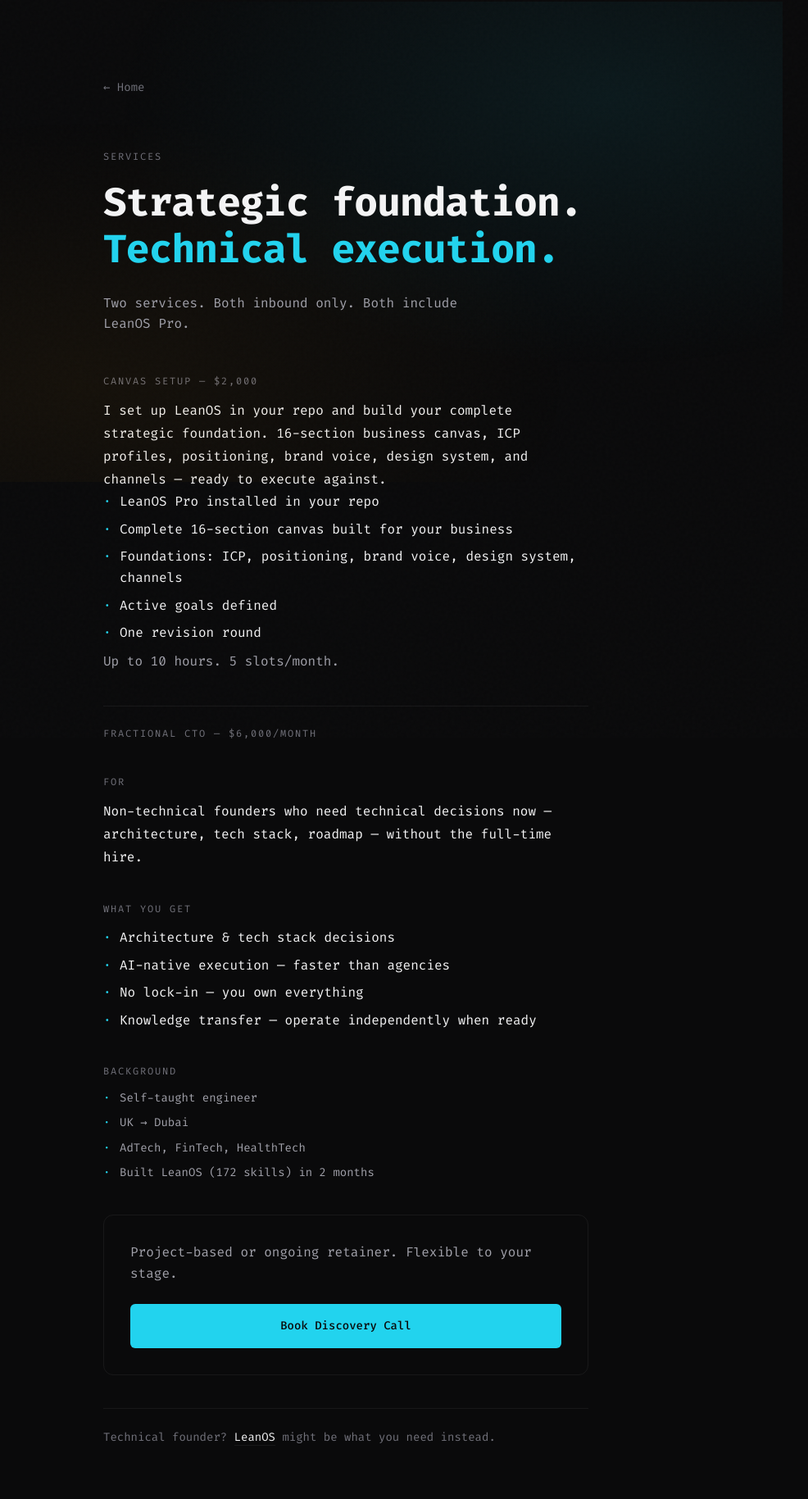
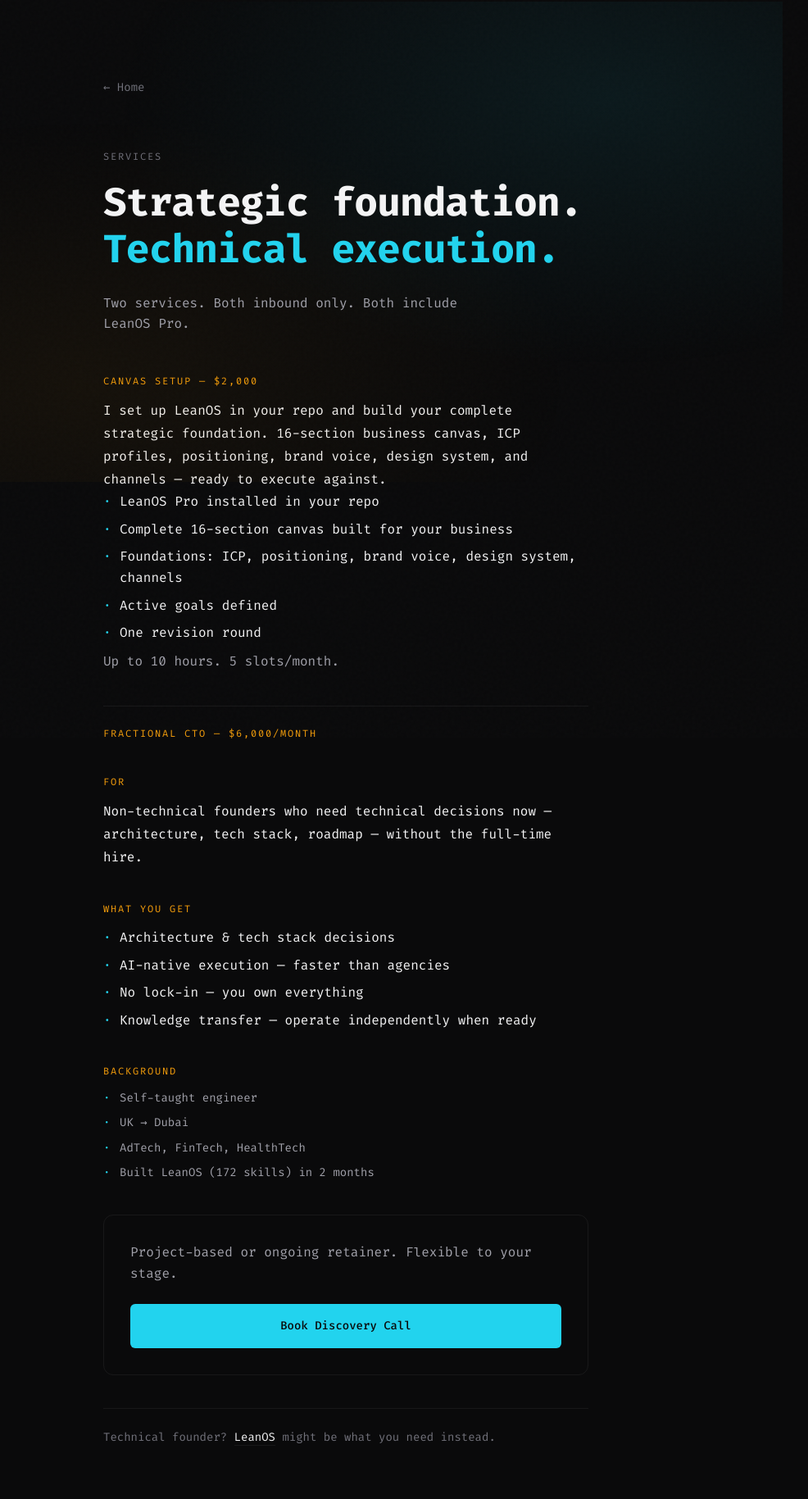
Before and after one commit to BellaBe/bellabe.github.io, a Jekyll site: the page built from services.html, in a window 1280 px wide. Shown: the whole page at 82% size, without its empty margins (218-1204 px from the left). Built offline with Jekyll 4.4.1, drawn with Linux system fonts in a browser that asks for light colours.

Commit message:
Make all .label elements orange for visual consistency
Changes .minimal-section .label color from --color-text-tertiary (grey)
to --color-accent-warm (#f59e0b) so all section headers use the theme's
warm accent consistently across leanos.html, services.html, and writing.html.

Co-Authored-By: Claude Opus 4.6 <noreply@anthropic.com>

```diff
--- a/assets/css/main.css
+++ b/assets/css/main.css
@@ -1986,7 +1986,7 @@ body.light .icon-sun { display: inline; }
   font-size: var(--font-size-xs);
   text-transform: uppercase;
   letter-spacing: var(--letter-spacing-widest);
-  color: var(--color-text-tertiary);
+  color: var(--color-accent-warm);
   margin-bottom: var(--space-3);
 }
 
```
